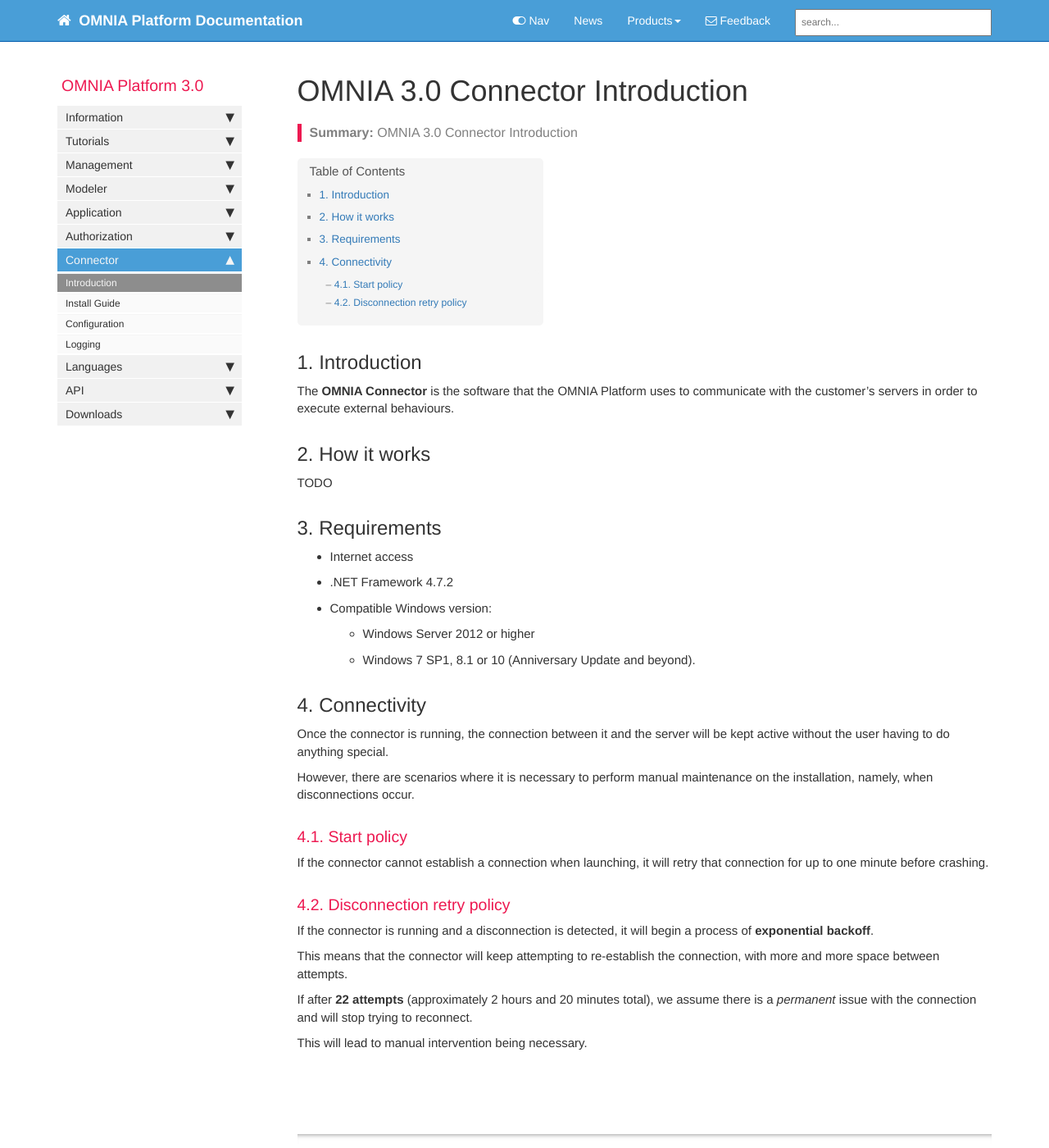
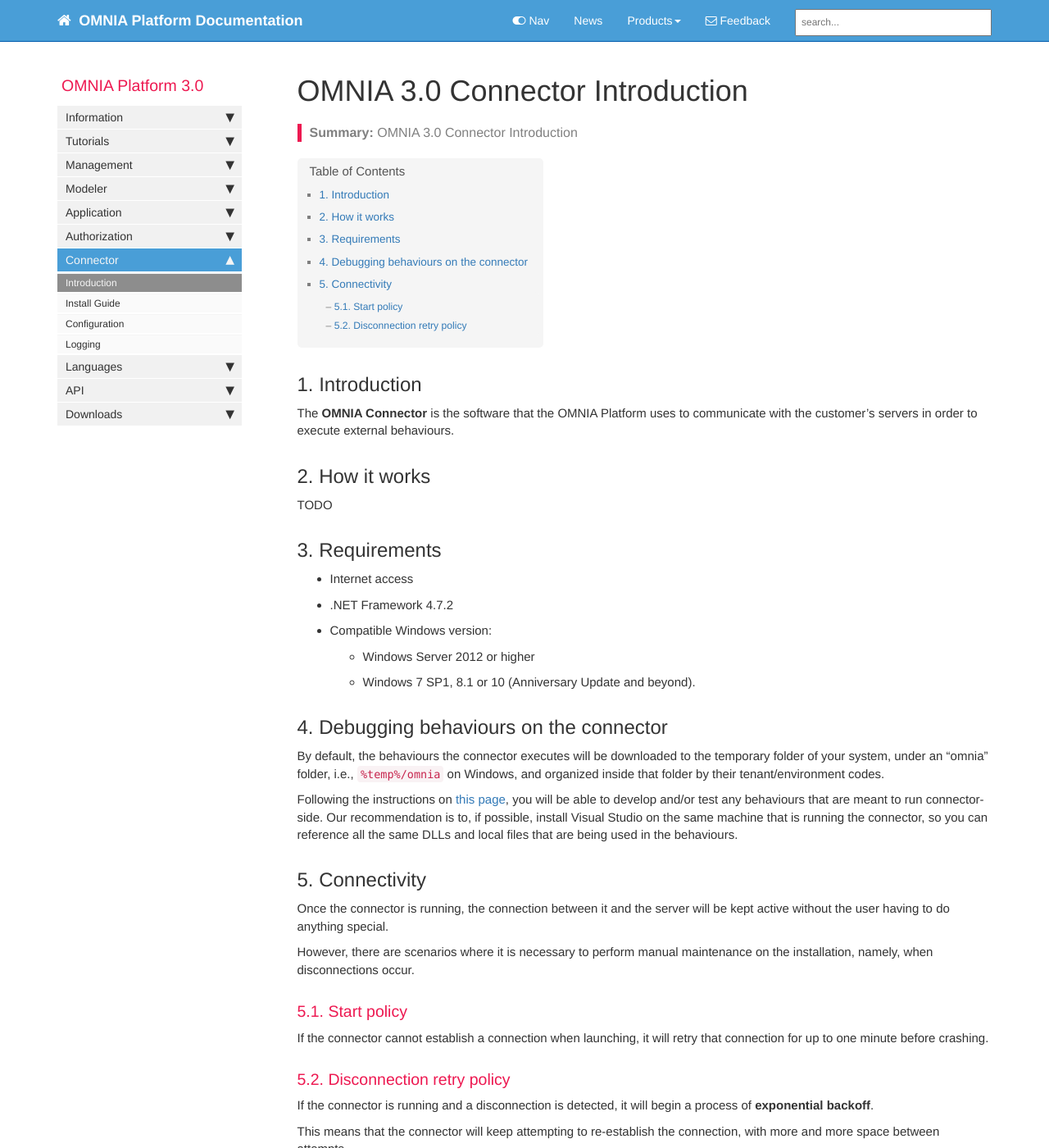
Before and after one commit to daniel8lopes/omnia3, a Jekyll site: the page built from docs/pages/omnia3/Connector/omnia3_connector_introduction.md, in a window 1280 px wide and 1400 px high. Shown: the whole window at 82% size. Built offline with Jekyll 4.4.1, drawn with Linux system fonts in a browser that asks for light colours; nearby versions of some CDN libraries; comment, search, counter and statistics services are not loaded.

Commit message:
Add an explanation on how to debug connector behaviours

```diff
--- a/docs/pages/omnia3/Connector/omnia3_connector_introduction.md
+++ b/docs/pages/omnia3/Connector/omnia3_connector_introduction.md
@@ -23,15 +23,20 @@ TODO
     - Windows Server 2012 or higher
     - Windows 7 SP1, 8.1 or 10 (Anniversary Update and beyond).
 
-## 4. Connectivity
+## 4. Debugging behaviours on the connector
+By default, the behaviours the connector executes will be downloaded to the temporary folder of your system, under an "omnia" folder, i.e., `%temp%/omnia` on Windows, and organized inside that folder by their tenant/environment codes.
+
+Following the instructions on [this page]( omnia3_modeler_developingbehaviours.html), you will be able to develop and/or test any behaviours that are meant to run connector-side. Our recommendation is to, if possible, install Visual Studio on the same machine that is running the connector, so you can reference all the same DLLs and local files that are being used in the behaviours.
+
+## 5. Connectivity
 Once the connector is running, the connection between it and the server will be kept active without the user having to do anything special.
 
 However, there are scenarios where it is necessary to perform manual maintenance on the installation, namely, when disconnections occur.
 
-### 4.1. Start policy
+### 5.1. Start policy
 If the connector cannot establish a connection when launching, it will retry that connection for up to one minute before crashing.
 
-### 4.2. Disconnection retry policy
+### 5.2. Disconnection retry policy
 If the connector is running and a disconnection is detected, it will begin a process of **exponential backoff**.
 
 This means that the connector will keep attempting to re-establish the connection, with more and more space between attempts.
```
